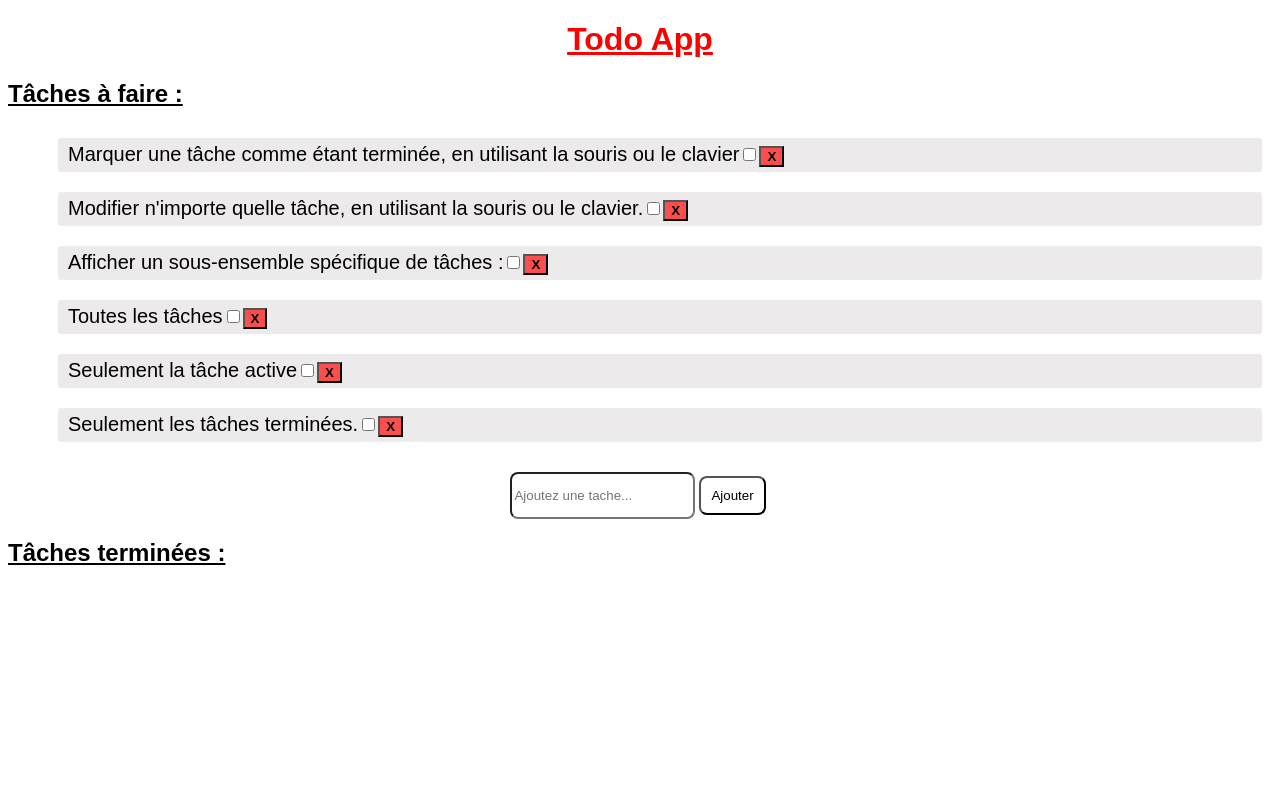
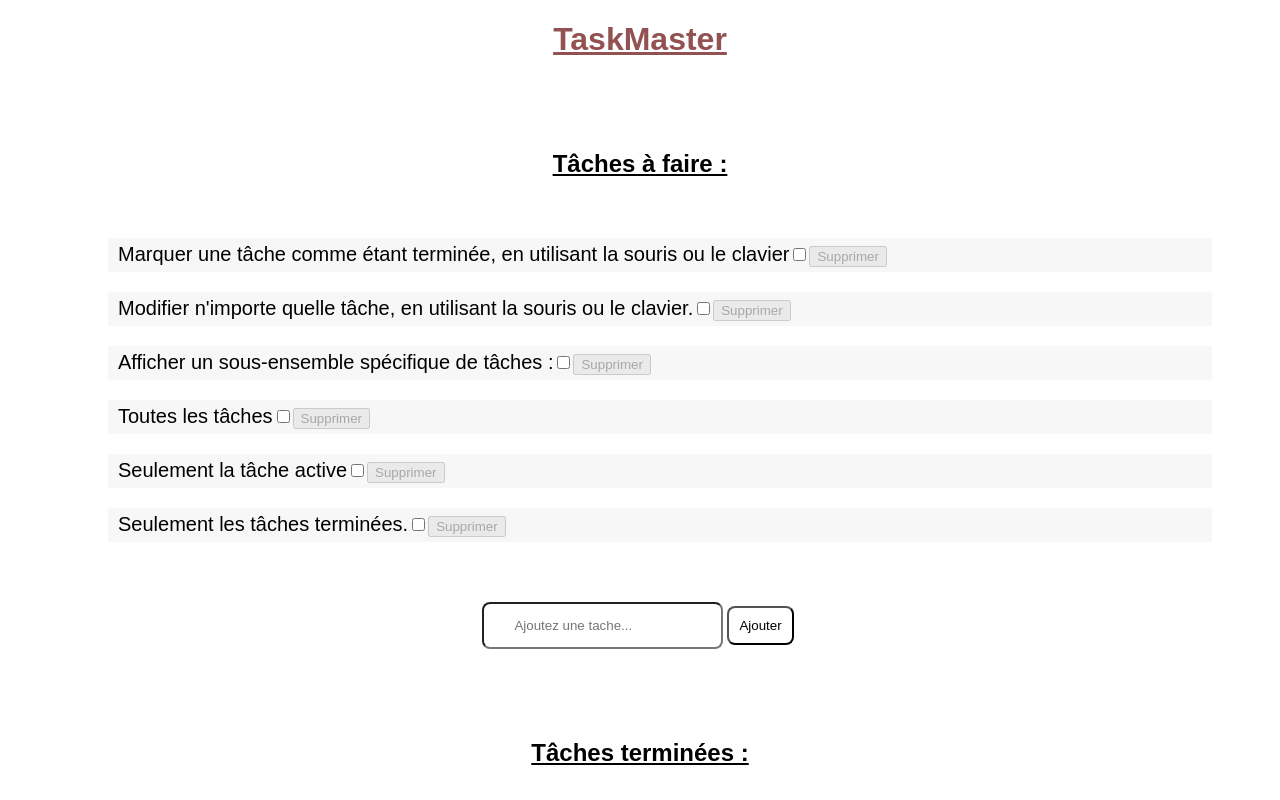
Before and after one commit to corantoine/todo-list, a React (Create React App) app: page / in a window 1280 px wide. Built offline with nearby package versions, Linux system fonts and the light colour scheme.

Commit message:
ajout du disabled sur le bouton supprimer (#16)

```diff
--- a/src/main/javascript/App.js
+++ b/src/main/javascript/App.js
@@ -12,7 +12,7 @@ function App() {
     { id: 4, nom: "Toutes les tâches", taskCompleted: false },
     { id: 5, nom: "Seulement la tâche active", taskCompleted: false },
     { id: 6, nom: "Seulement les tâches terminées.", taskCompleted: false },
-  ])
+])
 
   // const [taskCompleted, setTaskCompleted] = useState(false);
 
@@ -75,9 +75,10 @@ function App() {
   // render
   return (
     <div>
-      <h1>Todo App</h1>
+      <h1>TaskMaster</h1>
       <h2> Tâches à faire : </h2>
       <ul>
+       {/* taskInfo = props ? ou {task} = props */}
         {tasks.map((task) => (
           <Task taskInfo={task}
             onTaskDelete={handleDelete}
--- a/src/main/javascript/components/Task.js
+++ b/src/main/javascript/components/Task.js
@@ -5,8 +5,6 @@
 // Peut aussi s'écrire comme ça (destructuring):
 // const {taskInfo, onTaskCheck, onTaskDelete} = props
 // passer props en params de la fonction revient au même que de faire le destructuring directement en params de la fonction
-
-import { useState } from "react"
 
     export default function Task({taskInfo, onTaskDelete, onCheck, onTaskCompleted}) {
     return (
@@ -20,8 +18,9 @@ import { useState } from "react"
             checked={taskInfo.taskCompleted}
             />
             <button
+                disabled={!onTaskCompleted}
                 className="deleteButton"
-                onClick={() => onTaskDelete(taskInfo.id)}>X</button>
+                onClick={() => onTaskDelete(taskInfo.id)}>Supprimer</button>
         </li>
     )
 }
--- a/src/main/javascript/styles/app.css
+++ b/src/main/javascript/styles/app.css
@@ -1,41 +1,51 @@
+
+
 h1 {
-    color: red;
+    color: rgb(146, 82, 82);
     text-decoration: underline;
-    font-family: sans-serif;
+    font-family: fantasy;
     text-align: center;
 }
 
 h2 {
+    text-align: center;
     text-decoration: underline;
     font-family: sans-serif;
+    padding-top: 70px;
 }
 
 
 
 ul {
+    display: flex;
     font-family: sans-serif;
     font-size: 20px;
-    display: flex;
     flex-direction: column;
+    margin: 50px;
 }
 
 li {
     display: block;
-    background-color: #eceaea;
+    background-color: #f7f7f7;
     margin: 10px;
     padding: 5px 10px 5px 10px;
     border-radius: 3px;
-    text-align: justify;
 }
 
-.deleteButton {
+/* .deleteButton {
     background-color: rgb(253, 78, 78);
-    font-weight: bolder;
-}
+    margin: 15px;
+    border-radius: 2px;
+    color: white;
+    border-width: 0px;
+} */
 
 .deleteButton:hover{
-    color : white;
-    background-color: red;
+    color : red;
+    background-color: white;
+    border-color: white;
+    font-weight: bolder;
+    border-radius: 4px;
 }
 
 form {
@@ -60,6 +70,7 @@ button:hover {
 
 .input {
     border-radius: 8px;
+    padding: 0px 30px 0px 30px;
 }
 
 .input:hover{
@@ -69,4 +80,6 @@ button:hover {
 
 .completed-task{
     text-decoration: line-through rgb(85, 85, 85);
+    background-color: #01b1452c;
+    color: rgb(0, 196, 114);
 }
```
